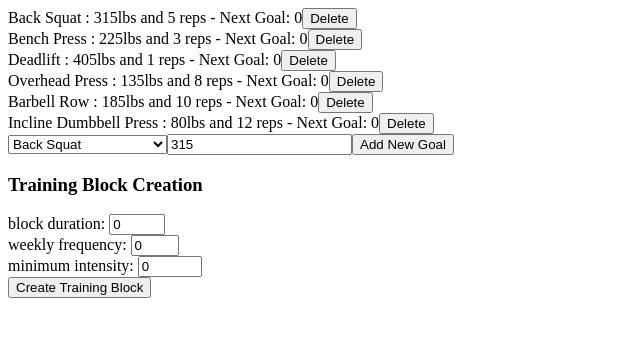
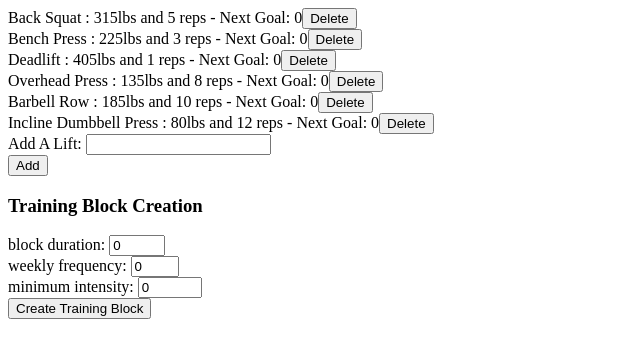
Before and after one commit to EmanAziz87/SBDexpert, a React (Vite) app: page / in a window 1280 px wide. Shown: the top 358 px of the page, without its empty margins (0-640 px from the left). Built offline with nearby package versions, Linux system fonts and the light colour scheme.

Commit message:
temporarily removed new goal form for lifts. Added form and functions to add new lifts to the master list of lifts

```diff
--- a/src/App.tsx
+++ b/src/App.tsx
@@ -147,32 +147,33 @@ function App() {
     minimumIntensity: 0,
   });
   const [program, setProgram] = useState<ProgramDetails[]>([]);
+  const [newLift, setNewLift] = useState<string>("");
 
-  const handleGoalChange = (e: React.SyntheticEvent<HTMLInputElement>) => {
-    setNewGoal(Number(e.currentTarget.value));
-  };
+  // const handleGoalChange = (e: React.SyntheticEvent<HTMLInputElement>) => {
+  //   setNewGoal(Number(e.currentTarget.value));
+  // };
 
-  const handleSelectedLift = (e: React.ChangeEvent<HTMLSelectElement>) => {
-    const foundLift = lifts.find((lift) => lift.name === e.currentTarget.value);
-    if (foundLift) {
-      setSelectedLift(foundLift);
-      setNewGoal(foundLift.personalRecord.weightInPounds);
-    }
-  };
+  // const handleSelectedLift = (e: React.ChangeEvent<HTMLSelectElement>) => {
+  //   const foundLift = lifts.find((lift) => lift.name === e.currentTarget.value);
+  //   if (foundLift) {
+  //     setSelectedLift(foundLift);
+  //     setNewGoal(foundLift.personalRecord.weightInPounds);
+  //   }
+  // };
 
-  const handleNewGoalSubmission = (
-    e: React.SyntheticEvent<HTMLFormElement>
-  ) => {
-    e.preventDefault();
-    const newLiftObject: LiftInfo = {
-      ...selectedLift,
-      personalRecord: { ...selectedLift.personalRecord, currentGoal: newGoal },
-    };
-    setLifts([
-      ...lifts.filter((lift) => lift.name !== newLiftObject.name),
-      newLiftObject,
-    ]);
-  };
+  // const handleNewGoalSubmission = (
+  //   e: React.SyntheticEvent<HTMLFormElement>
+  // ) => {
+  //   e.preventDefault();
+  //   const newLiftObject: LiftInfo = {
+  //     ...selectedLift,
+  //     personalRecord: { ...selectedLift.personalRecord, currentGoal: newGoal },
+  //   };
+  //   setLifts([
+  //     ...lifts.filter((lift) => lift.name !== newLiftObject.name),
+  //     newLiftObject,
+  //   ]);
+  // };
 
   const handleTrainingProgramSubmission = (
     e: React.SyntheticEvent<HTMLFormElement>
@@ -243,6 +244,22 @@ function App() {
     setLifts([...lifts.filter((lift) => lift.id !== currentLift.id)]);
   };
 
+  const handleAddLift = (e: React.SyntheticEvent<HTMLInputElement>) => {
+    setNewLift(e.currentTarget.value);
+  };
+
+  const handleAddLiftSubmission = (
+    e: React.SyntheticEvent<HTMLFormElement>
+  ) => {
+    e.preventDefault();
+    const newLiftObject = {
+      id: lifts.length + 1,
+      name: newLift,
+      personalRecord: { weightInPounds: 0, reps: 0, currentGoal: 0 },
+    };
+    setLifts([...lifts, newLiftObject]);
+  };
+
   return (
     <>
       {lifts.map((lift) => (
@@ -256,8 +273,21 @@ function App() {
           <br />
         </div>
       ))}
-
-      <form action="" onSubmit={handleNewGoalSubmission}>
+      <form onSubmit={(e) => handleAddLiftSubmission(e)}>
+        <div>
+          <label htmlFor="new-lift-text-input">Add A Lift: </label>
+          <input
+            id="new-lift-text-input"
+            value={newLift}
+            onChange={(e) => {
+              handleAddLift(e);
+            }}
+            type="text"
+          />
+        </div>
+        <button type="submit">Add</button>
+      </form>
+      {/* <form action="" onSubmit={handleNewGoalSubmission}>
         <select
           name="lifts"
           id="lifts"
@@ -277,7 +307,7 @@ function App() {
           />
         )}
         <button type="submit">Add New Goal</button>
-      </form>
+      </form> */}
       {program.map((week) => {
         return <div key={week.week}>Week {week.week}</div>;
       })}
```
